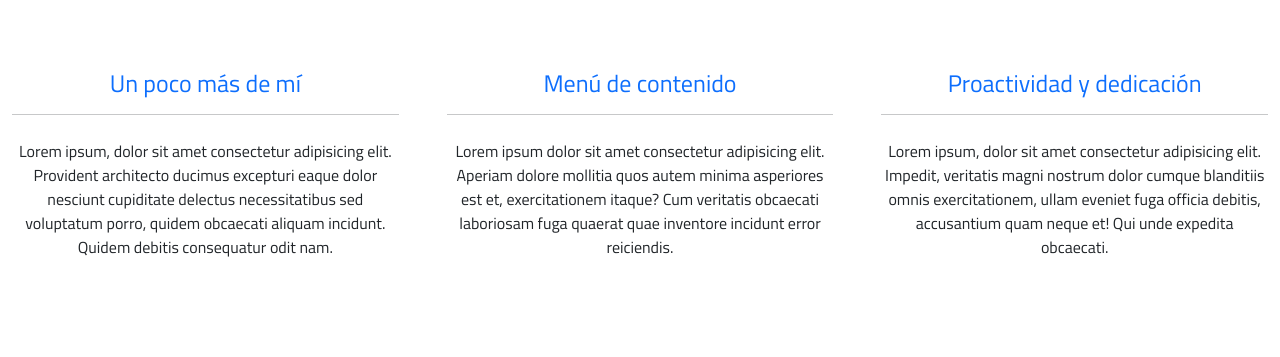
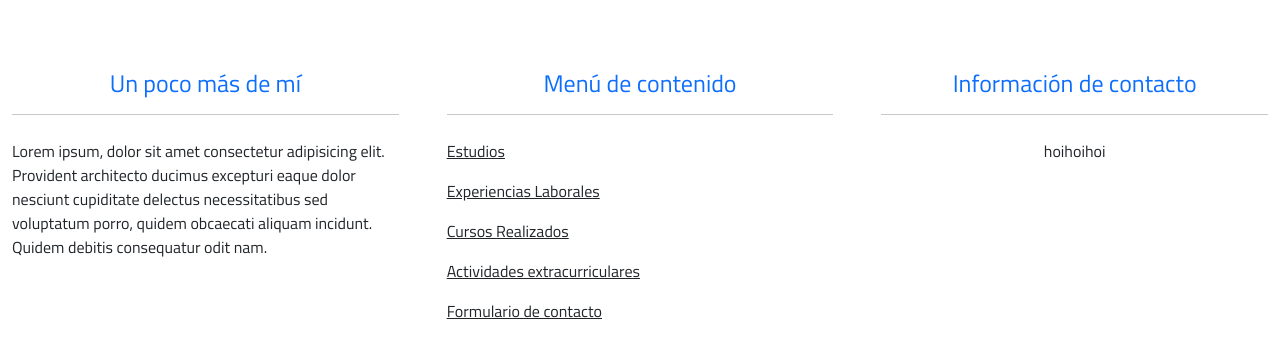
Before and after one commit to valeria-joubara/ralphmaica_vale, a plain HTML site: page index.html in a window 1280 px wide. Shown: the part 876-1233 px from the top of the page. Before the commit the page ends 1175 px from the top, so only its background shows below. Drawn offline with nearby package versions, Linux system fonts and the light colour scheme.

Commit message:
elaborando menu de contenido y agregando links

```diff
--- a/index.html
+++ b/index.html
@@ -177,7 +177,7 @@
     <footer class="bg-transparen pt-5 pb-4">
       <div class="container-fluid">
         <div class="row d-flex justify-content-sm-center gx-5">
-        <div class="col-sm-12 col-lg-4 mt-2 text-center text-dark">
+        <div class="col-sm-12 col-lg-4 mt-2 text-justify text-dark">
           <h4 class="text-center text-primary mt-3">Un poco más de mí</h4>
           <hr class="mb-4">
           <p>
@@ -187,24 +187,30 @@
             obcaecati aliquam incidunt. Quidem debitis consequatur odit nam.
           </p>
         </div>
-        <div class="col-sm-12 col-lg-4 mt-2 text-center text-dark">
+        <div class="col-sm-12 col-lg-4 mt-2 text-start text-dark">
           <h4 class="text-center text-primary mt-3">Menú de contenido</h4>
           <hr class="mb-4">
           <p>
-            Lorem ipsum dolor sit amet consectetur adipisicing elit. Aperiam
-            dolore mollitia quos autem minima asperiores est et,
-            exercitationem itaque? Cum veritatis obcaecati laboriosam fuga
-            quaerat quae inventore incidunt error reiciendis.
+            <a href="#" class="text-dark">Estudios</a>
+          </p>
+          <p>
+            <a href="#" class="text-dark">Experiencias Laborales</a>
+          </p>
+          <p>
+            <a href="#" class="text-dark">Cursos Realizados</a>
+          </p>
+          <p>
+            <a href="#" class="text-dark">Actividades extracurriculares</a>
+          </p>
+          <p>
+            <a href="#" class="text-dark">Formulario de contacto</a>
           </p>
         </div>
         <div class="col-sm-12 col-lg-4 mt-2 text-center text-dark">
-          <h4 class="text-center text-primary mt-3">Proactividad y dedicación</h4>
+          <h4 class="text-center text-primary mt-3">Información de contacto</h4>
           <hr class="mb-4">
           <p>
-            Lorem ipsum, dolor sit amet consectetur adipisicing elit. Impedit,
-            veritatis magni nostrum dolor cumque blanditiis omnis
-            exercitationem, ullam eveniet fuga officia debitis, accusantium
-            quam neque et! Qui unde expedita obcaecati.
+           hoihoihoi
           </p>
         </div>
       </div>
```
